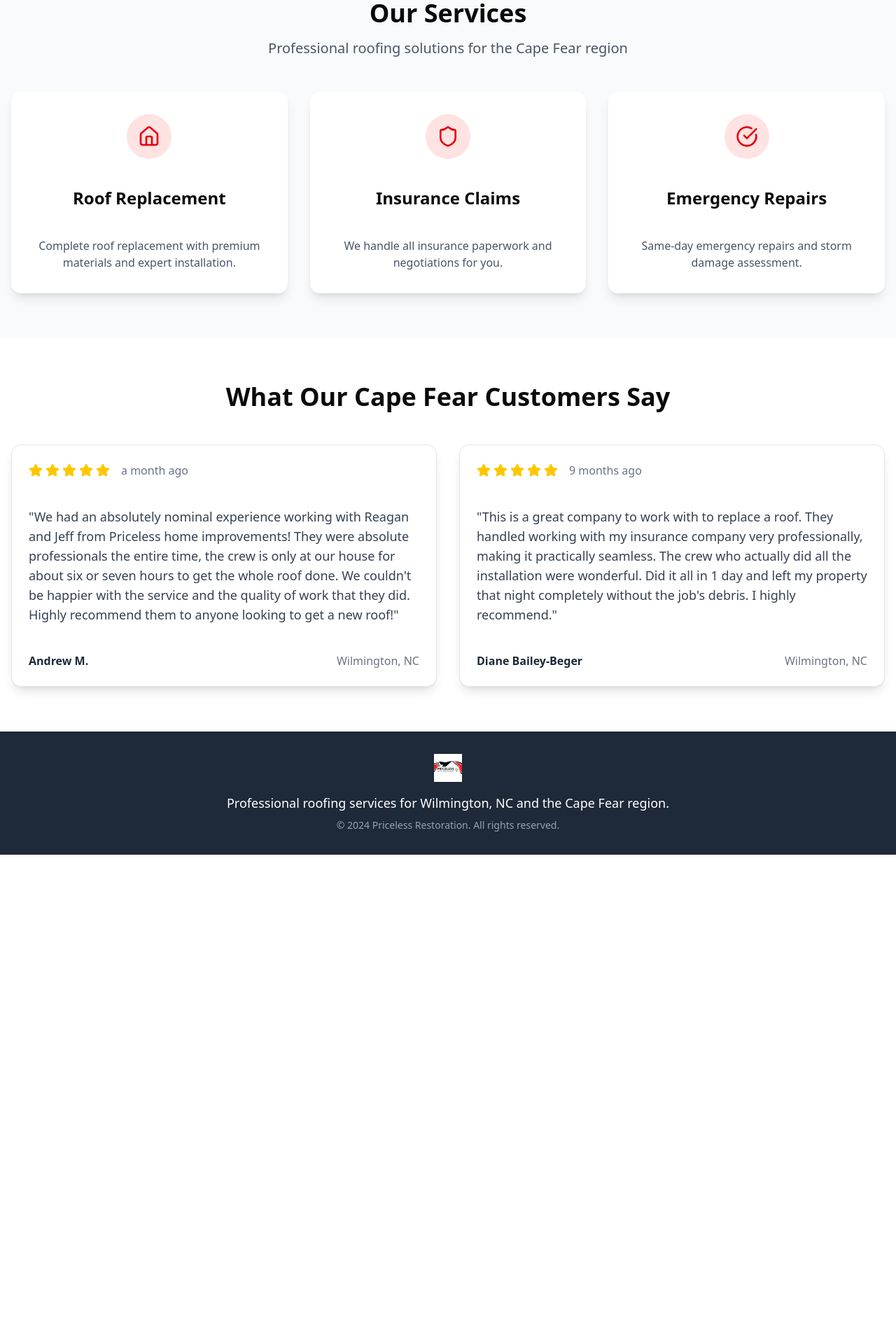
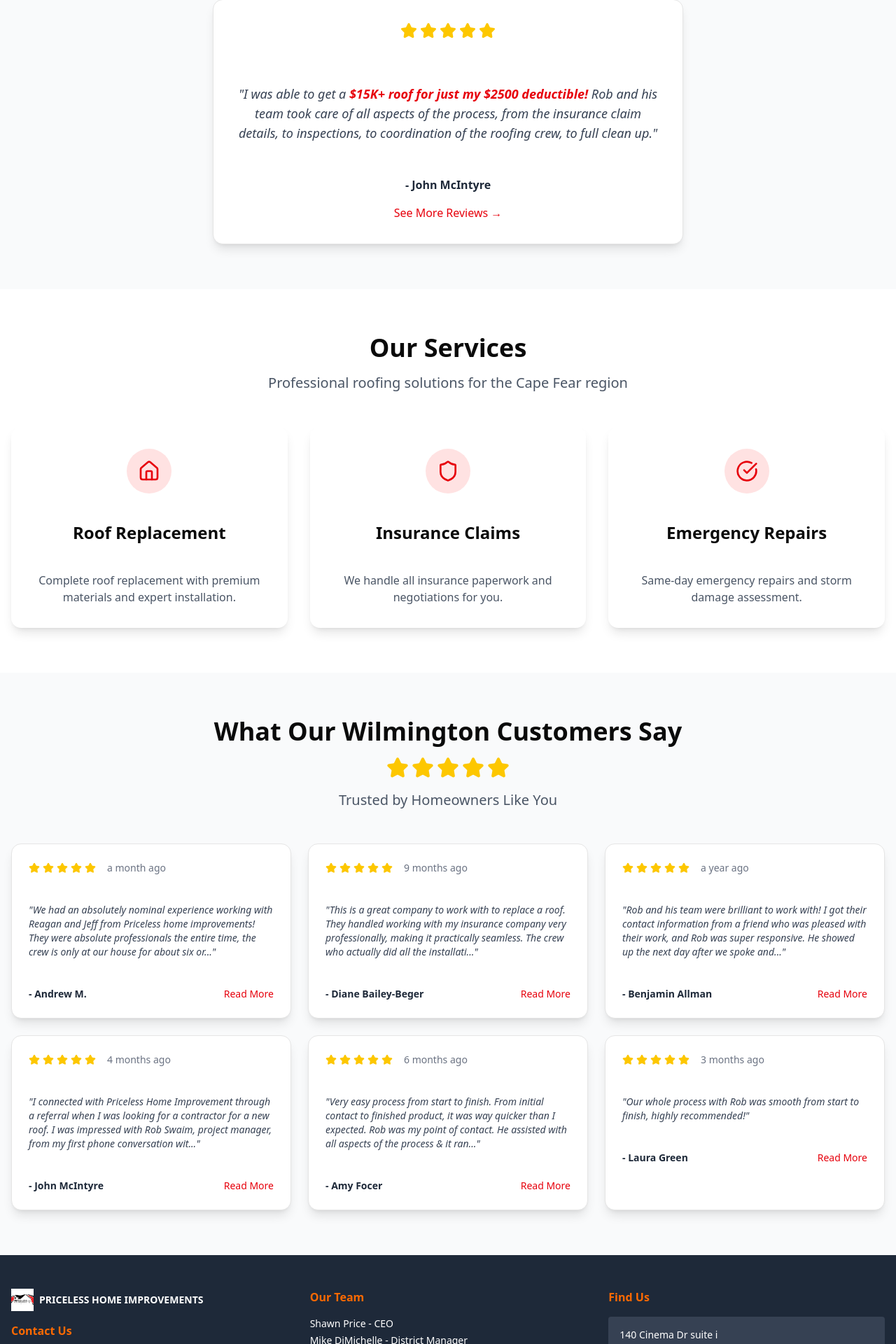
Before and after one commit to Reag24/priceless-roof-v5, a React (Vite) app: page /capefear-landing in a window 1280 px wide. Shown: the part 840-2760 px from the top of the page at 70% size. Before the commit the page ends 2061 px from the top, so only its background shows below. Built offline with nearby package versions, Linux system fonts and the light colour scheme.

Commit message:
Add featured review section, update age of roof to dropdown, style reviews section, and update footer design

```diff
--- a/src/components/CapeFearLanding.jsx
+++ b/src/components/CapeFearLanding.jsx
@@ -2,8 +2,9 @@ import React, { useState } from 'react';
 import { useNavigate } from 'react-router-dom';
 import { Button } from './ui/button';
 import { Input } from './ui/input';
+import { Select, SelectContent, SelectItem, SelectTrigger, SelectValue } from './ui/select';
 import { Card, CardContent } from './ui/card';
-import { Star, Phone, MapPin, Shield, CheckCircle, ArrowRight, Home, FileText } from 'lucide-react';
+import { Star, Phone, MapPin, Shield, CheckCircle, ArrowRight, Home, FileText, Facebook, Instagram } from 'lucide-react';
 import logo from '../assets/logo.png';
 import ikoLogo from '../assets/iko_logo.png';
 
@@ -149,14 +150,20 @@ const CapeFearLanding = () => {
 
                   <div>
                     <label className="block text-sm font-semibold mb-2">Age of Roof</label>
-                    <Input
-                      type="text"
-                      name="roofAge"
-                      value={formData.roofAge}
-                      onChange={handleInputChange}
-                      className="p-3"
-                      placeholder="e.g., 15 years old"
-                    />
+                    <Select name="roofAge" value={formData.roofAge} onValueChange={(value) => setFormData({...formData, roofAge: value})}>
+                      <SelectTrigger className="p-3">
+                        <SelectValue placeholder="Select roof age" />
+                      </SelectTrigger>
+                      <SelectContent>
+                        <SelectItem value="0-5 years">0-5 years</SelectItem>
+                        <SelectItem value="6-10 years">6-10 years</SelectItem>
+                        <SelectItem value="11-15 years">11-15 years</SelectItem>
+                        <SelectItem value="16-20 years">16-20 years</SelectItem>
+                        <SelectItem value="21-25 years">21-25 years</SelectItem>
+                        <SelectItem value="26-30 years">26-30 years</SelectItem>
+                        <SelectItem value="31+ years">31+ years</SelectItem>
+                      </SelectContent>
+                    </Select>
                   </div>
 
                   <Button
@@ -172,8 +179,34 @@ const CapeFearLanding = () => {
         </div>
       </section>
 
+      {/* Featured Review Section */}
+      <section className="py-16 bg-gray-50">
+        <div className="container mx-auto px-4">
+          <div className="max-w-2xl mx-auto">
+            <Card className="p-8 shadow-lg bg-white">
+              <div className="text-center mb-6">
+                <div className="flex justify-center space-x-1 mb-4">
+                  {[...Array(5)].map((_, i) => (
+                    <Star key={i} className="h-6 w-6 fill-yellow-400 text-yellow-400" />
+                  ))}
+                </div>
+              </div>
+              <blockquote className="text-gray-700 mb-6 text-lg italic text-center">
+                "I was able to get a <span className="font-bold text-red-600">$15K+ roof for just my $2500 deductible!</span> Rob and his team took care of all aspects of the process, from the insurance claim details, to inspections, to coordination of the roofing crew, to full clean up."
+              </blockquote>
+              <div className="text-center">
+                <p className="font-semibold text-gray-800 mb-4">- John McIntyre</p>
+                <a href="#reviews" className="text-red-600 hover:text-red-700 font-medium">
+                  See More Reviews →
+                </a>
+              </div>
+            </Card>
+          </div>
+        </div>
+      </section>
+
       {/* Services Section */}
-      <section className="py-16 bg-gray-50">
+      <section className="py-16 bg-white">
         <div className="container mx-auto px-4">
           <div className="text-center mb-12">
             <h2 className="text-4xl font-bold mb-4">Our Services</h2>
@@ -213,26 +246,34 @@ const CapeFearLanding = () => {
         </div>
       </section>
 
-      {/* Testimonials */}
-      <section className="py-16 bg-white">
+      {/* Reviews Section */}
+      <section id="reviews" className="py-16 bg-gray-50">
         <div className="container mx-auto px-4">
-          <h2 className="text-4xl font-bold text-center mb-12">What Our Cape Fear Customers Say</h2>
-          <div className="grid md:grid-cols-2 gap-8">
+          <div className="text-center mb-12">
+            <h2 className="text-4xl font-bold mb-4">What Our Wilmington Customers Say</h2>
+            <div className="flex justify-center space-x-1 mb-4">
+              {[...Array(5)].map((_, i) => (
+                <Star key={i} className="h-8 w-8 fill-yellow-400 text-yellow-400" />
+              ))}
+            </div>
+            <p className="text-xl text-gray-600">Trusted by Homeowners Like You</p>
+          </div>
+          <div className="grid md:grid-cols-2 lg:grid-cols-3 gap-6">
             <Card className="p-6 shadow-lg hover:shadow-xl transition-shadow">
               <div className="flex items-center mb-4">
                 <div className="flex space-x-1 mr-4">
                   {[...Array(5)].map((_, i) => (
-                    <Star key={i} className="h-5 w-5 fill-yellow-400 text-yellow-400" />
+                    <Star key={i} className="h-4 w-4 fill-yellow-400 text-yellow-400" />
                   ))}
                 </div>
-                <span className="text-gray-500">a month ago</span>
+                <span className="text-gray-500 text-sm">a month ago</span>
               </div>
-              <blockquote className="text-gray-700 mb-4 text-lg">
-                "We had an absolutely nominal experience working with Reagan and Jeff from Priceless home improvements! They were absolute professionals the entire time, the crew is only at our house for about six or seven hours to get the whole roof done. We couldn't be happier with the service and the quality of work that they did. Highly recommend them to anyone looking to get a new roof!"
+              <blockquote className="text-gray-700 mb-4 text-sm italic">
+                "We had an absolutely nominal experience working with Reagan and Jeff from Priceless home improvements! They were absolute professionals the entire time, the crew is only at our house for about six or..."
               </blockquote>
               <div className="flex items-center justify-between">
-                <p className="font-semibold text-gray-800">Andrew M.</p>
-                <span className="text-gray-500">Wilmington, NC</span>
+                <p className="font-semibold text-gray-800 text-sm">- Andrew M.</p>
+                <a href="#" className="text-red-600 hover:text-red-700 text-sm">Read More</a>
               </div>
             </Card>
 
@@ -240,17 +281,89 @@ const CapeFearLanding = () => {
               <div className="flex items-center mb-4">
                 <div className="flex space-x-1 mr-4">
                   {[...Array(5)].map((_, i) => (
-                    <Star key={i} className="h-5 w-5 fill-yellow-400 text-yellow-400" />
+                    <Star key={i} className="h-4 w-4 fill-yellow-400 text-yellow-400" />
                   ))}
                 </div>
-                <span className="text-gray-500">9 months ago</span>
+                <span className="text-gray-500 text-sm">9 months ago</span>
               </div>
-              <blockquote className="text-gray-700 mb-4 text-lg">
-                "This is a great company to work with to replace a roof. They handled working with my insurance company very professionally, making it practically seamless. The crew who actually did all the installation were wonderful. Did it all in 1 day and left my property that night completely without the job's debris. I highly recommend."
+              <blockquote className="text-gray-700 mb-4 text-sm italic">
+                "This is a great company to work with to replace a roof. They handled working with my insurance company very professionally, making it practically seamless. The crew who actually did all the installati..."
               </blockquote>
               <div className="flex items-center justify-between">
-                <p className="font-semibold text-gray-800">Diane Bailey-Beger</p>
-                <span className="text-gray-500">Wilmington, NC</span>
+                <p className="font-semibold text-gray-800 text-sm">- Diane Bailey-Beger</p>
+                <a href="#" className="text-red-600 hover:text-red-700 text-sm">Read More</a>
+              </div>
+            </Card>
+
+            <Card className="p-6 shadow-lg hover:shadow-xl transition-shadow">
+              <div className="flex items-center mb-4">
+                <div className="flex space-x-1 mr-4">
+                  {[...Array(5)].map((_, i) => (
+                    <Star key={i} className="h-4 w-4 fill-yellow-400 text-yellow-400" />
+                  ))}
+                </div>
+                <span className="text-gray-500 text-sm">a year ago</span>
+              </div>
+              <blockquote className="text-gray-700 mb-4 text-sm italic">
+                "Rob and his team were brilliant to work with! I got their contact information from a friend who was pleased with their work, and Rob was super responsive. He showed up the next day after we spoke and..."
+              </blockquote>
+              <div className="flex items-center justify-between">
+                <p className="font-semibold text-gray-800 text-sm">- Benjamin Allman</p>
+                <a href="#" className="text-red-600 hover:text-red-700 text-sm">Read More</a>
+              </div>
+            </Card>
+
+            <Card className="p-6 shadow-lg hover:shadow-xl transition-shadow">
+              <div className="flex items-center mb-4">
+                <div className="flex space-x-1 mr-4">
+                  {[...Array(5)].map((_, i) => (
+                    <Star key={i} className="h-4 w-4 fill-yellow-400 text-yellow-400" />
+                  ))}
+                </div>
+                <span className="text-gray-500 text-sm">4 months ago</span>
+              </div>
+              <blockquote className="text-gray-700 mb-4 text-sm italic">
+                "I connected with Priceless Home Improvement through a referral when I was looking for a contractor for a new roof. I was impressed with Rob Swaim, project manager, from my first phone conversation wit..."
+              </blockquote>
+              <div className="flex items-center justify-between">
+                <p className="font-semibold text-gray-800 text-sm">- John McIntyre</p>
+                <a href="#" className="text-red-600 hover:text-red-700 text-sm">Read More</a>
+              </div>
+            </Card>
+
+            <Card className="p-6 shadow-lg hover:shadow-xl transition-shadow">
+              <div className="flex items-center mb-4">
+                <div className="flex space-x-1 mr-4">
+                  {[...Array(5)].map((_, i) => (
+                    <Star key={i} className="h-4 w-4 fill-yellow-400 text-yellow-400" />
+                  ))}
+                </div>
+                <span className="text-gray-500 text-sm">6 months ago</span>
+              </div>
+              <blockquote className="text-gray-700 mb-4 text-sm italic">
+                "Very easy process from start to finish. From initial contact to finished product, it was way quicker than I expected. Rob was my point of contact. He assisted with all aspects of the process & it ran..."
+              </blockquote>
+              <div className="flex items-center justify-between">
+                <p className="font-semibold text-gray-800 text-sm">- Amy Focer</p>
+                <a href="#" className="text-red-600 hover:text-red-700 text-sm">Read More</a>
+              </div>
+            </Card>
+
+            <Card className="p-6 shadow-lg hover:shadow-xl transition-shadow">
+              <div className="flex items-center mb-4">
+                <div className="flex space-x-1 mr-4">
+                  {[...Array(5)].map((_, i) => (
+                    <Star key={i} className="h-4 w-4 fill-yellow-400 text-yellow-400" />
+                  ))}
+                </div>
+                <span className="text-gray-500 text-sm">3 months ago</span>
+              </div>
+              <blockquote className="text-gray-700 mb-4 text-sm italic">
+                "Our whole process with Rob was smooth from start to finish, highly recommended!"
+              </blockquote>
+              <div className="flex items-center justify-between">
+                <p className="font-semibold text-gray-800 text-sm">- Laura Green</p>
+                <a href="#" className="text-red-600 hover:text-red-700 text-sm">Read More</a>
               </div>
             </Card>
           </div>
@@ -258,17 +371,71 @@ const CapeFearLanding = () => {
       </section>
 
       {/* Footer */}
-      <footer className="bg-gray-800 text-white py-8">
-        <div className="container mx-auto px-4 text-center">
-          <div className="flex justify-center items-center mb-4">
-            <img src={logo} alt="Priceless Restoration" className="h-10" />
+      <footer className="bg-gray-800 text-white py-12">
+        <div className="container mx-auto px-4">
+          <div className="grid md:grid-cols-3 gap-8 mb-8">
+            {/* Contact Us */}
+            <div>
+              <div className="flex items-center mb-4">
+                <img src={logo} alt="Priceless Home Improvements" className="h-8 mr-2" />
+                <span className="text-sm font-semibold">PRICELESS HOME IMPROVEMENTS</span>
+              </div>
+              <h3 className="text-orange-500 font-bold mb-4">Contact Us</h3>
+              <div className="space-y-2">
+                <div className="flex items-center">
+                  <Phone className="h-4 w-4 mr-2" />
+                  <span>(910) 508-4015</span>
+                </div>
+                <div className="flex items-center">
+                  <MapPin className="h-4 w-4 mr-2" />
+                  <span>140 Cinema Dr. Suite I, Wilmington, NC 28403</span>
+                </div>
+              </div>
+            </div>
+
+            {/* Our Team */}
+            <div>
+              <h3 className="text-orange-500 font-bold mb-4">Our Team</h3>
+              <div className="space-y-1 text-sm">
+                <p>Shawn Price - CEO</p>
+                <p>Mike DiMichelle - District Manager</p>
+                <p>Rob Swaim - Sales Manager</p>
+                <p>Jeff Scnebelen - Production Manager</p>
+                <p>Reagan Gallagher - Marketing Manager</p>
+              </div>
+            </div>
+
+            {/* Find Us */}
+            <div>
+              <h3 className="text-orange-500 font-bold mb-4">Find Us</h3>
+              <div className="bg-gray-700 p-4 rounded">
+                <p className="text-sm mb-2">140 Cinema Dr suite i</p>
+                <p className="text-sm mb-2">Wilmington, NC</p>
+                <a href="#" className="text-blue-400 text-sm hover:underline">View larger map</a>
+              </div>
+            </div>
           </div>
-          <p className="text-lg">
-            Professional roofing services for Wilmington, NC and the Cape Fear region.
-          </p>
-          <p className="text-sm text-gray-400 mt-2">
-            © 2024 Priceless Restoration. All rights reserved.
-          </p>
+
+          <div className="border-t border-gray-700 pt-8">
+            <div className="flex flex-col md:flex-row justify-between items-center">
+              <div className="flex space-x-6 mb-4 md:mb-0">
+                <a href="/privacy" className="text-white hover:text-gray-300">Privacy Policy</a>
+                <a href="/blog" className="text-white hover:text-gray-300">More Blog Posts</a>
+              </div>
+              <div className="flex space-x-4">
+                <a href="#" className="bg-blue-600 p-2 rounded-full hover:bg-blue-700">
+                  <Facebook className="h-4 w-4 text-white" />
+                </a>
+                <a href="#" className="bg-pink-600 p-2 rounded-full hover:bg-pink-700">
+                  <Instagram className="h-4 w-4 text-white" />
+                </a>
+              </div>
+            </div>
+            <div className="text-center mt-6">
+              <p className="text-sm text-gray-400">© 2025 Priceless Home Improvements. All rights reserved.</p>
+              <p className="text-xs text-gray-500 mt-2">Professional roofing services for Wilmington, NC and the surrounding coastal areas.</p>
+            </div>
+          </div>
         </div>
       </footer>
     </div>
```
Also changed, not shown: 5 other files (tests, documents, lock files or other folders).
